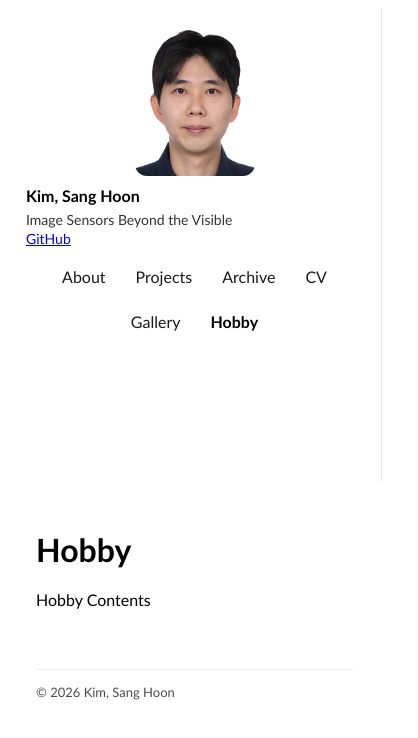
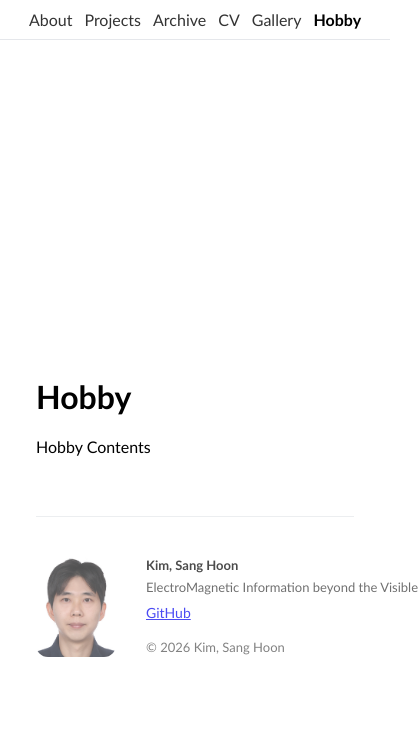
Before and after one commit to sanghoon6543/sanghoon6543.github.io, a React (Vite) app in the folder frontend/: page /#/hobby in a window 390 px wide. Shown: the top 738 px of the page, 418 px wide, since content can reach past the window. Built offline with nearby package versions, Linux system fonts and the light colour scheme.

Commit message:
Modify Profile Tab

```diff
--- a/frontend/src/data/author.json
+++ b/frontend/src/data/author.json
@@ -1,6 +1,6 @@
 {
   "name": "Kim, Sang Hoon",
-  "bio": "Image Sensors Beyond the Visible",
+  "bio": "ElectroMagnetic Information beyond the Visible",
   "avatarUrl": "/images/Kim, Sanghoon.jpg",
   "links": [
     { "label": "GitHub", "href": "https://github.com/sanghoon6543" }
--- a/frontend/src/layouts/AcademicLayout.jsx
+++ b/frontend/src/layouts/AcademicLayout.jsx
@@ -1,6 +1,32 @@
 import React from "react";
 import { NavLink } from "react-router-dom";
 import author from "../data/author.json";
+
+function ProfileBlock(props){
+  var showInlineCopy = props && props.showInlineCopy;
+  var inlineCopyText = props && props.inlineCopyText;
+
+  return (
+    <div className="ap-profile">
+      <img className="ap-avatar" src={author.avatarUrl} alt="profile" />
+      <div className="ap-name">{author.name}</div>
+      <div className="ap-bio">{author.bio}</div>
+
+      <div className="ap-links">
+        <div className="ap-links-left">
+            {author.links.map(function (l) {
+              return (
+                <a key={l.href} href={l.href} target="_blank" rel="noreferrer">
+                  {l.label}
+                </a>
+              );
+            })}
+          </div>
+          {showInlineCopy ? ( <div className="ap-footer-copy ap-footer-copy--inline">{inlineCopyText}</div>) : null}
+        </div>
+    </div>
+  );
+}
 
 export default function AcademicLayout(props) {
   var nav = [
@@ -15,22 +41,11 @@ export default function AcademicLayout(props) {
   return (
     <div className="ap-shell">
       <aside className="ap-sidebar">
-        <div className="ap-profile">
-          <img className="ap-avatar" src={author.avatarUrl} alt="profile" />
-          <div className="ap-name">{author.name}</div>
-          <div className="ap-bio">{author.bio}</div>
-
-          <div className="ap-links">
-            {author.links.map(function (l) {
-              return (
-                <a key={l.href} href={l.href} target="_blank" rel="noreferrer">
-                  {l.label}
-                </a>
-              );
-            })}
-          </div>
+        <div className="ap-profile--desktop">
+            <ProfileBlock />
         </div>
 
+        <div className="ap-navwrap">
             <nav className="ap-nav">
               {nav.map(function (n) {
                 return (
@@ -44,12 +59,15 @@ export default function AcademicLayout(props) {
                 );
               })}
             </nav>
+        </div>
       </aside>
 
       <main className="ap-main">
         {props.children}
         <footer className="ap-footer">
-          © {new Date().getFullYear()} {author.name}
+          <div className="ap-profile--footer">
+              <ProfileBlock showInlineCopy={true} inlineCopyText={"© " + new Date().getFullYear() + " " + author.name}/>
+          </div>
         </footer>
       </main>
     </div>
--- a/frontend/src/styles/academic.css
+++ b/frontend/src/styles/academic.css
@@ -5,41 +5,71 @@ html, body {
 * {
     font-family: inherit;
 }
-
+.ap-profile--footer { display: none; }
+.ap-profile--desktop { display: block; }
+.ap-footer-copy { margin-top: 12px; opacity: 0.7; font-size: 13px;}
 .ap-shell { display: grid; grid-template-columns: 280px 1fr; min-height: 100vh; }
 .ap-sidebar { border-right: 1px solid #e5e7eb; padding: 18px; position: sticky; top: 0; height: 100vh; overflow: auto; }
 .ap-main { padding: 28px; max-width: 980px; }
 .ap-avatar { width: 120px; height: 150px; border-radius: 12px; object-fit: cover; display: block; margin: 0 auto; }
+.ap-profile { text-align: center; }
 .ap-name { font-weight: 700; margin-top: 10px; }
 .ap-bio { margin-top: 6px; opacity: 0.8; font-size: 14px; }
 .ap-links a { display: inline-block; margin-right: 10px; font-size: 14px; }
-.ap-nav { margin-top: 18px; display: grid; gap: 8px; }
+.ap-nav { margin-top: 18px; display: grid; gap: 8px; justify-items: center;}
 .ap-navlink { text-decoration: none; color: inherit; opacity: 0.85; }
 .ap-navlink.active { font-weight: 700; opacity: 1; }
 .ap-footer { margin-top: 60px; border-top: 1px solid #e5e7eb; padding-top: 14px; opacity: 0.7; font-size: 13px; }
 
 @media (max-width: 900px) {
-  .ap-shell { grid-template-columns: 1fr; }
-  .ap-sidebar { position: relative; height: auto; }
+  .ap-profile--desktop { display: none; }
+  .ap-profile--footer { display:block; padding-top: 16px; margin-top: 10px; border-top: none; }
+
+  .ap-footer { --avatar-size: 80px; --avatar-gap: 30px;
+               display: grid; grid-template-columns: var(--avatar-size) 1fr; column-gap: var(--avatar-gap);
+               align-items: start; row-gap: 4px; }
+  .ap-profile--footer .ap-profile { display: grid; grid-template-columns: var(--avatar-size) 1fr;
+                                    align-items: start; column-gap: var(--avatar-gap); row-gap: 4px; text-align: left; }
+  .ap-profile--footer .ap-avatar { display: block; grid-column: 1; grid-row: 1 / span 3; object-fit: cover;
+                                   width: var(--avatar-size); height: calc(var(--avatar-size) * 1.25); border-radius: 12px; }
+  .ap-profile--footer .ap-name { grid-column: 2; grid-row: 1; margin: 0; text-align: left; }
+  .ap-profile--footer .ap-bio { grid-column: 2; grid-row: 2; margin: 0; font-size: 13px; opacity: 0.8; text-align: left;
+                                white-space: nowrap}
+  .ap-profile--footer .ap-links { display: flex; flex-direction: column; align-items: flex-start;
+                                  row-gap: 6px; margin-top: 2px;}
+  .ap-profile--footer .ap-links-left { display: flex; flex-wrap: wrap; gap: 10px; }
+  .ap-profile--footer .ap-footer-copy--inline { white-space: nowrap; opacity: 0.7; font-size: 13px; }
+
+  .ap-shell { grid-template-columns: 1fr; padding-top: 64px;}
+  .ap-sidebar { position: relative; height: auto; overflow: visible; border-right: none; border-bottom: none;
+                padding: 12px 16px; background: transparent; backdrop-filter: none;
+  }
+
+  .ap-navwrap{
+    position: fixed; top: 0; left:0; right: 0; z-index: 2000;
+    background: rgba(255, 255, 255, 0.95); backdrop-filter: blur(8px); border-bottom: 1px solid #e5e7eb;
+    padding: 10px 16px;
+  }
 
   .ap-nav {
     display: flex;
     flex-wrap: wrap;
-    gap: 10px;
+    gap: 12px;
     justify-content: center;
-    margin-top: 12px;
+    margin-top: 0px;
   }
 
   .ap-navlink {
-    padding: 8px 10px;
-    border: 1px solid #e5e7eb
-    border-radius: 999px;
-    opacity: 0.9;
+    text-decoration: none;
+    color: inherit
+    padding: 6px 8px;
+    opacity: 0.8;
   }
 
   .ap-npvlink.active{
     font-weight: 700;
     opacity: 1;
+    border-bottom: 2px solid currentColor;
   }
 
 }
```
Lines whose indentation alone changed are shown as unchanged.
